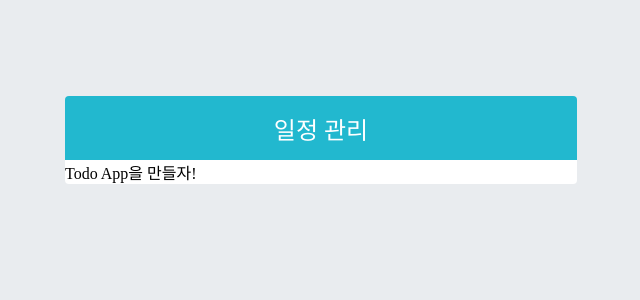
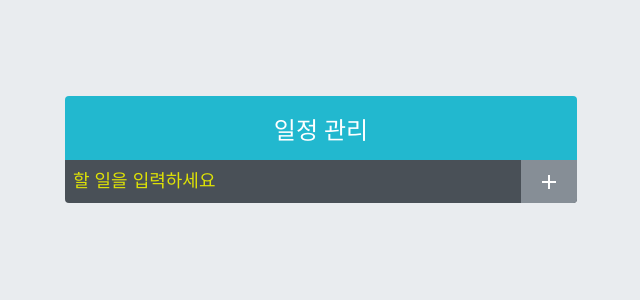
Before and after one commit to Sedies/React-Practice, a React (Create React App) app in the folder todo-app/: page / in a window 1280 px wide. Shown: the top 300 px of the page, without its empty margins (319-959 px from the left). Built offline with nearby package versions, Linux system fonts and the light colour scheme.

Commit message:
Todoinsert 컴포넌트 추가

```diff
--- a/todo-app/src/App.js
+++ b/todo-app/src/App.js
@@ -1,8 +1,13 @@
 import React from 'react';
 import TodoTemplate from './components/TodoTemplate';
+import TodoInsert from './components/TodoInsert';
 
 const App = () => {
-  return <TodoTemplate>Todo App을 만들자!</TodoTemplate>;
+  return (
+    <TodoTemplate>
+      <TodoInsert />
+    </TodoTemplate>
+  );
 };
 
 export default App;
--- /dev/null
+++ b/todo-app/src/components/TodoInsert.js
@@ -0,0 +1,52 @@
+import React from 'react';
+import styled from 'styled-components';
+import { MdAdd } from 'react-icons/md';
+
+const TodoInput = styled.form`
+  display: flex;
+  background: #495057;
+  & input {
+    background: none;
+    outline: none;
+    border: none;
+    padding: 0.5rem;
+    font-size: 1.125rem;
+    line-height: 1.5;
+    color: white;
+    &::placeholder {
+      color: #dee206;
+    }
+    flex: 1;
+  }
+`;
+
+const Submit = styled.button`
+  background: none;
+  outline: none;
+  border: none;
+  background: #868e96;
+  color: white;
+  padding-left: 1rem;
+  padding-right: 1rem;
+  font-size: 1.5rem;
+  display: flex;
+  align-items: center;
+  cursor: pointer;
+  transition: 0.1s background ease-in;
+  &:hover {
+    background: #adb5bd;
+  }
+`;
+
+const TodoInsert = () => {
+  return (
+    <TodoInput>
+      <input placeholder="할 일을 입력하세요" />
+      <Submit>
+        <MdAdd />
+      </Submit>
+    </TodoInput>
+  );
+};
+
+export default TodoInsert;
```
